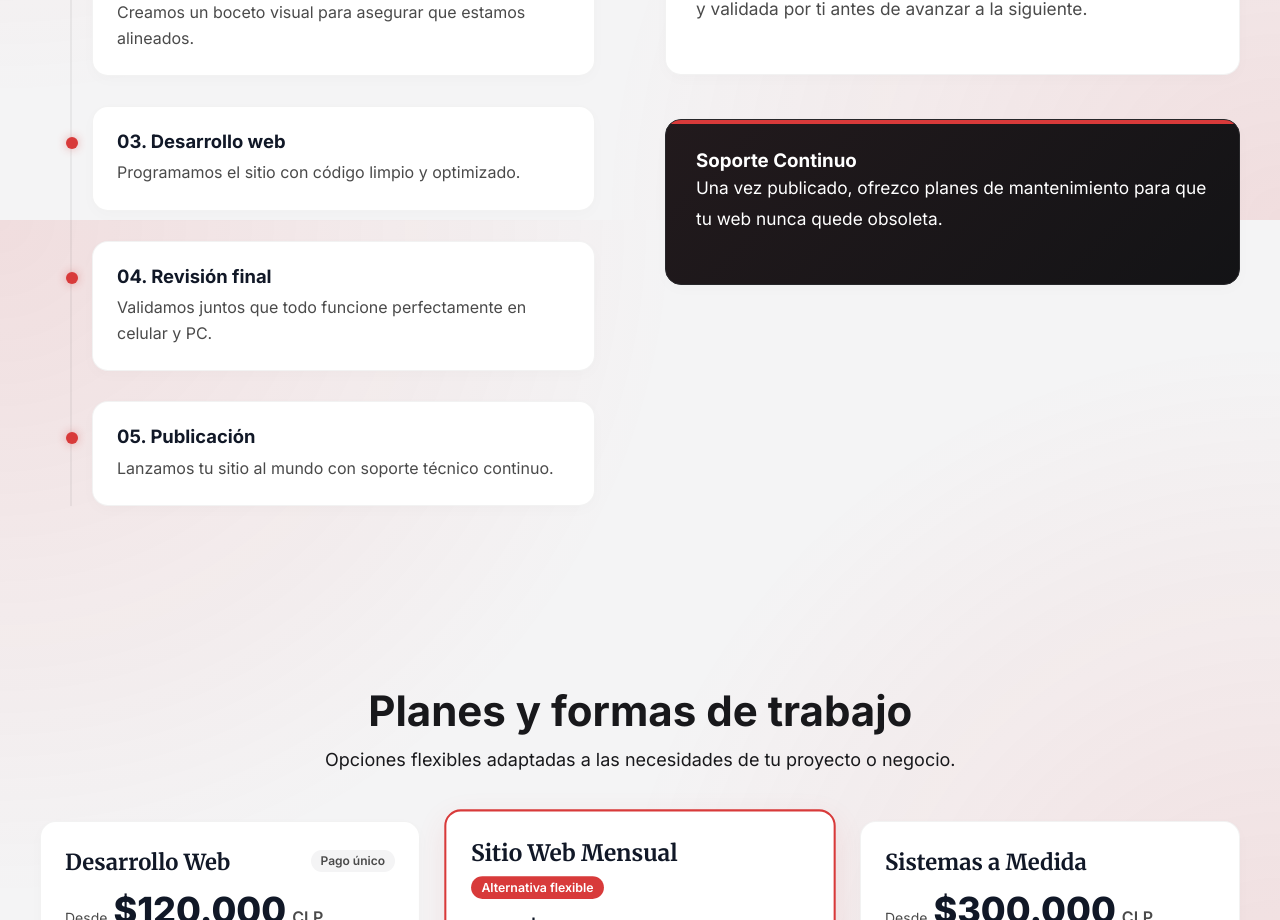
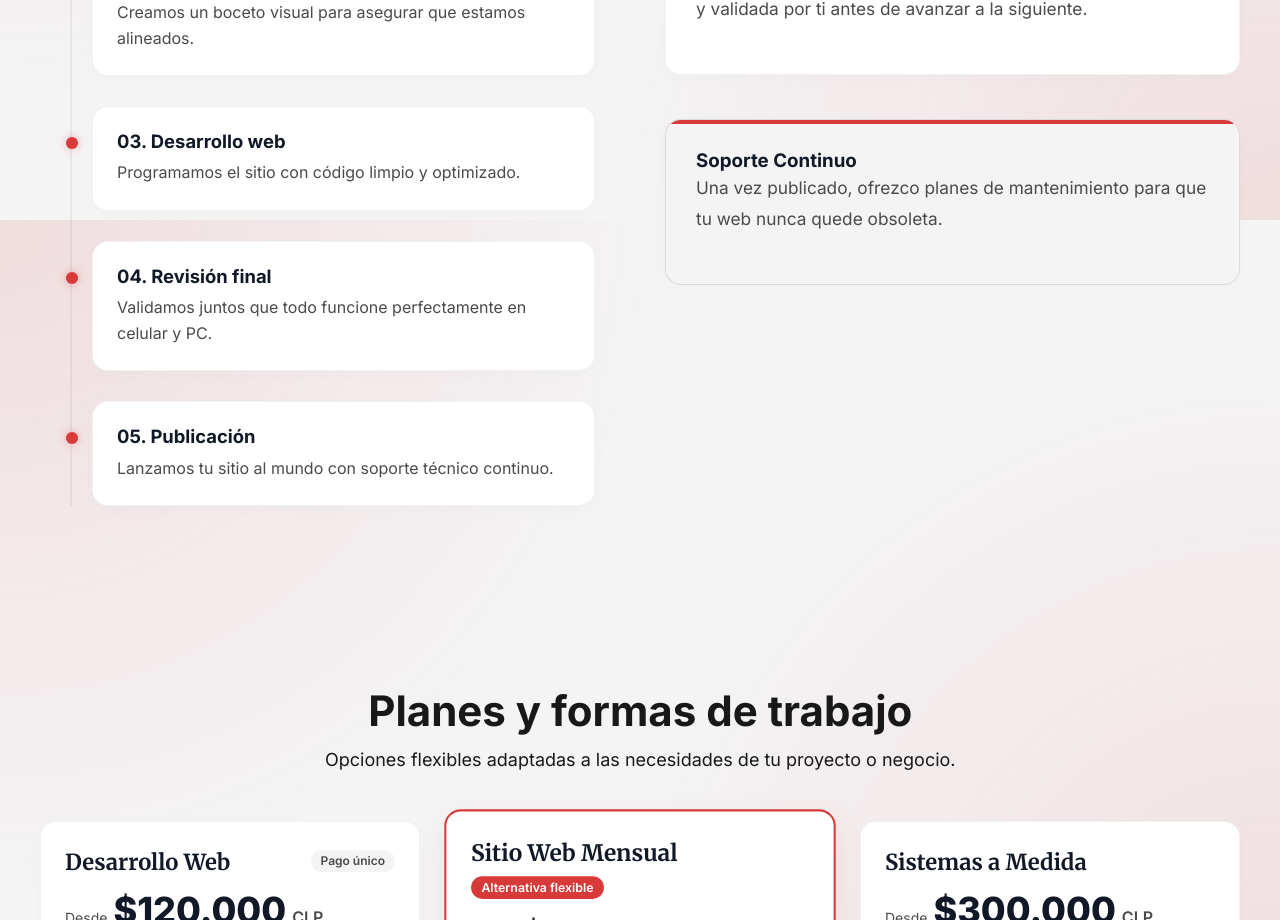
Before and after one commit to CarlosL-Code/Portafolio_react, a React (Vite) app: page /desarrollo-web in a window 1280 px wide. Shown: the part 2180-3100 px from the top of the page. Built offline with nearby package versions, Linux system fonts and the light colour scheme.

Commit message:
Corregir textos de dark-box en modo claro

```diff
--- a/src/seo-pages.css
+++ b/src/seo-pages.css
@@ -407,21 +407,29 @@ body.dark .seo-highlight-box.light-box {
 }
 
 .seo-highlight-box.dark-box {
-  background: linear-gradient(135deg, rgba(216, 58, 58, 0.05) 0%, rgba(0, 0, 0, 0.2) 100%);
-  background-color: #18181B; /* Siempre oscuro */
-  border-color: #27272A;
+  background: #f4f4f5;
+  border-color: rgba(0, 0, 0, 0.1);
+  color: #4a4a4a;
 }
 
-/* Asegurar que el texto en la caja oscura sea siempre blanco, incluso en modo claro */
-.seo-highlight-box.dark-box h3,
+.seo-highlight-box.dark-box h3 {
+  color: #111827 !important;
+}
+
 .seo-highlight-box.dark-box .seo-text-block {
-  color: #ffffff !important;
+  color: #4a4a4a !important;
 }
 
 body.dark .seo-highlight-box.dark-box {
   background: linear-gradient(135deg, rgba(216, 58, 58, 0.1) 0%, rgba(15, 23, 42, 0.5) 100%);
   background-color: #0F172A;
   border-color: #334155;
+  color: #ffffff;
+}
+
+body.dark .seo-highlight-box.dark-box h3,
+body.dark .seo-highlight-box.dark-box .seo-text-block {
+  color: #ffffff !important;
 }
 
 body.dark .seo-highlight-box {
```
